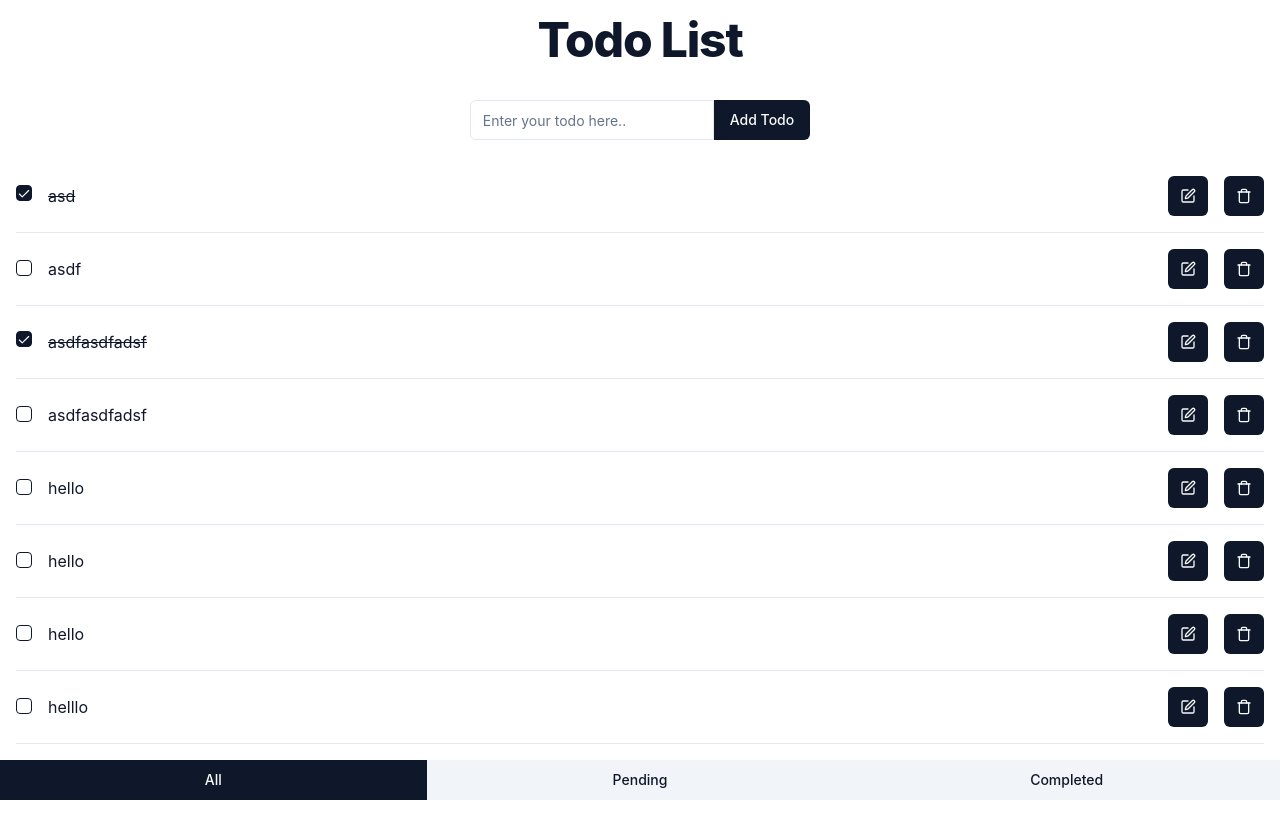
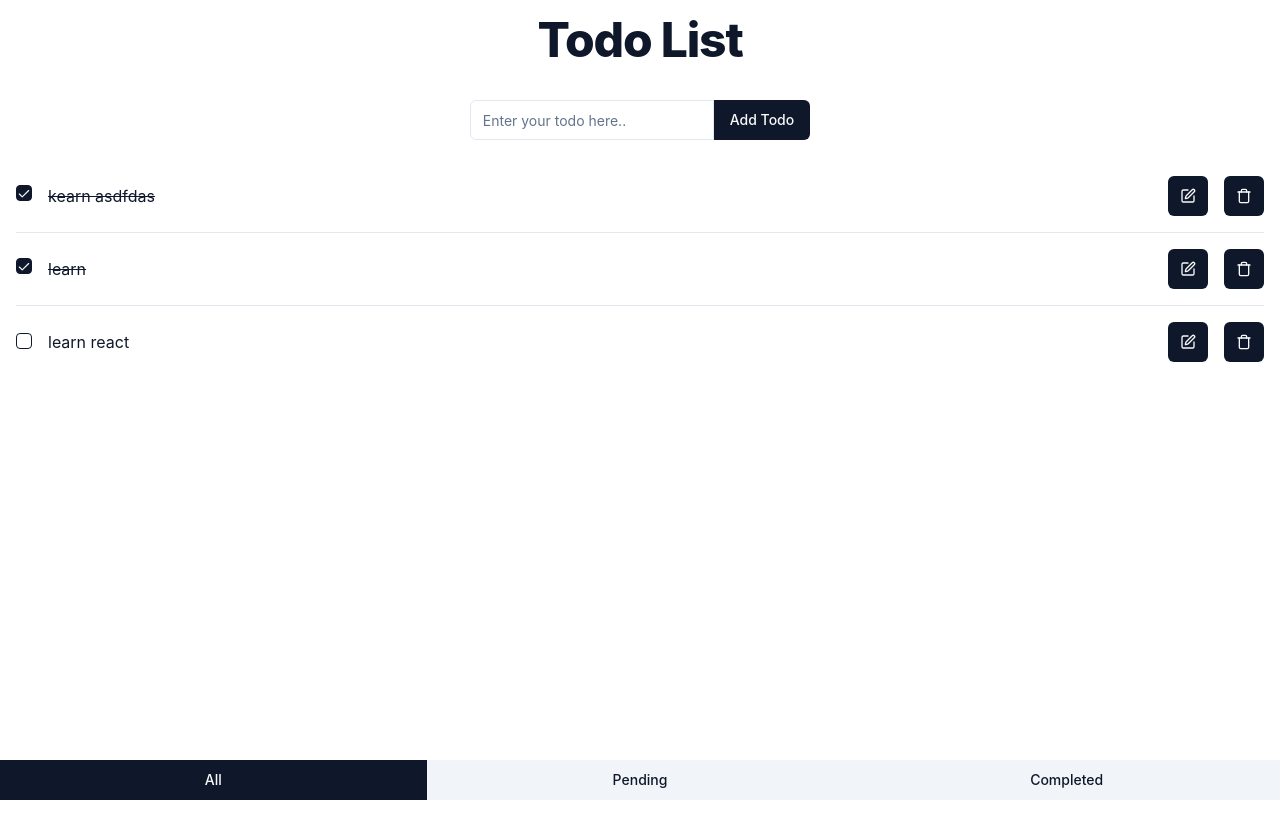
Before and after one commit to the-special-character/tsc-fs12, a React app: page / in a window 1280 px wide. Shown: the top 838 px of the page. After the commit the page ends 800 px from the top, so only its background shows below. Built offline with nearby package versions, Linux system fonts and the light colour scheme; data requests are answered from the project's data file.

Commit message:
completed function component

```diff
--- a/db.json
+++ b/db.json
@@ -1,63 +1,18 @@
 {
   "todoList": [
     {
-      "id": "ed1a",
-      "text": "asd",
+      "id": "8132",
+      "text": "kearn asdfdas",
       "isDone": true
     },
     {
-      "id": "ae3f",
-      "text": "asdf",
-      "isDone": false
-    },
-    {
-      "id": "ecb1",
-      "text": "asdfasdfadsf",
+      "id": "5445",
+      "text": "learn",
       "isDone": true
     },
     {
-      "id": "20d5",
-      "text": "asdfasdfadsf",
-      "isDone": false
-    },
-    {
-      "id": "5a2e",
-      "text": "hello",
-      "isDone": false
-    },
-    {
-      "id": "52e3",
-      "text": "hello",
-      "isDone": false
-    },
-    {
-      "id": "75dd",
-      "text": "hello",
-      "isDone": false
-    },
-    {
-      "id": "e4fc",
-      "text": "helllo",
-      "isDone": false
-    },
-    {
-      "id": "1a45",
-      "text": "hello",
-      "isDone": false
-    },
-    {
-      "id": "de72",
-      "text": "hello",
-      "isDone": false
-    },
-    {
-      "id": "8132",
-      "text": "asdfasdfdasf",
-      "isDone": false
-    },
-    {
-      "id": "5445",
-      "text": "asdfasdfdasf",
+      "id": "c6bf",
+      "text": "learn react",
       "isDone": false
     }
   ]
--- a/src/Todo/index.jsx
+++ b/src/Todo/index.jsx
@@ -29,7 +29,7 @@ const Todo = () => {
 
       let url = "http://localhost:3000/todoList";
       if (ft !== "all") {
-        url += `?isDone=${filterType === "completed"}`;
+        url += `?isDone=${ft === "completed"}`;
       }
 
       const res = await fetch(url);
@@ -45,11 +45,96 @@ const Todo = () => {
     }
   };
 
-  const addTodo = () => {};
+  const addTodo = async (e) => {
+    const currentState = "ADD_TODO";
+    try {
+      e.preventDefault();
+      setStatus((val) => [
+        ...val,
+        {
+          state: currentState,
+          status: "loading",
+          message: "Todo List is loading...",
+        },
+      ]);
 
-  const updateTodo = () => {};
+      const todoTextRef = todoText.current;
+      const text = todoTextRef.value;
 
-  const deleteTodo = () => {};
+      const res = await fetch("http://localhost:3000/todoList", {
+        method: "POST",
+        body: JSON.stringify({
+          text,
+          isDone: false,
+        }),
+        headers: {
+          "Content-Type": "application/json",
+          Accept: "application/json",
+        },
+      });
+      const json = await res.json();
+
+      setTodoList((val) => [...val, json]);
+
+      todoTextRef.value = "";
+      // async code
+    } catch (error) {
+    } finally {
+      setStatus((val) => {
+        const index = val.findIndex((x) => x.state === currentState);
+        return [...val.slice(0, index), ...val.slice(index + 1)];
+      });
+    }
+  };
+
+  const updateTodo = async (item) => {
+    try {
+      const res = await fetch(`http://localhost:3000/todoList/${item.id}`, {
+        method: "PUT",
+        body: JSON.stringify(item),
+        headers: {
+          "Content-Type": "application/json",
+          Accept: "application/json",
+        },
+      });
+
+      const json = await res.json();
+
+      setTodoList((val) => {
+        const index = val.findIndex((x) => x.id === item.id);
+        return [...val.slice(0, index), json, ...val.slice(index + 1)];
+      });
+    } catch (error) {}
+  };
+
+  const deleteTodo = async (item) => {
+    const currentState = "DELETE_TODO";
+    try {
+      setStatus((val) => [
+        ...val,
+        {
+          state: currentState,
+          status: "loading",
+          message: "Todo List is loading...",
+        },
+      ]);
+
+      await fetch(`http://localhost:3000/todoList/${item.id}`, {
+        method: "DELETE",
+      });
+
+      setTodoList((val) => {
+        const index = val.findIndex((x) => x.id === item.id);
+        return [...val.slice(0, index), ...val.slice(index + 1)];
+      });
+    } catch (error) {
+    } finally {
+      setStatus((val) => {
+        const index = val.findIndex((x) => x.state === currentState);
+        return [...val.slice(0, index), ...val.slice(index + 1)];
+      });
+    }
+  };
 
   const addTodoStatus = status.find((x) => x.state === "ADD_TODO");
   const loadTodoStatus = status.find((x) => x.state === "LOAD_TODO");
--- a/src/Todo/todoItem.jsx
+++ b/src/Todo/todoItem.jsx
@@ -1,4 +1,4 @@
-import React, { PureComponent, createRef } from "react";
+import React, { useEffect, useRef, useState } from "react";
 import { Trash, Edit, Check } from "lucide-react";
 import { Checkbox } from "../components/ui/checkbox";
 import { Button } from "../components/ui/button";
@@ -6,32 +6,20 @@ import { Separator } from "../components/ui/separator";
 import { cn } from "../lib/utils";
 import { Input } from "../components/ui/input";
 
-export default class TodoItem extends PureComponent {
-  state = {
-    isUpdating: false,
+const TodoItem = ({ item, updateTodo, deleteTodo, isLast, status }) => {
+  const [isUpdating, setIsUpdating] = useState(false);
+  const editInput = useRef(null);
+
+  const toggleUpdating = () => {
+    setIsUpdating((val) => !val);
   };
 
-  editInput = createRef();
+  useEffect(() => {
+    if (editInput.current) {
+      editInput.current.value = item.text;
+    }
+  }, [isUpdating]);
 
-  toggleUpdating = () => {
-    this.setState(
-      ({ isUpdating }) => {
-        return { isUpdating: !isUpdating };
-      },
-      () => {
-        const { text } = this.props.item;
-        const { isUpdating } = this.state;
-        if (this.editInput.current) {
-          this.editInput.current.value = isUpdating ? text : "";
-        }
-      }
-    );
-  };
-
-  render() {
-    console.log("todo item");
-    const { item, updateTodo, deleteTodo, isLast, status } = this.props;
-    const { isUpdating } = this.state;
   return (
     <li className="list-none m-4" key={item.id}>
       <div className="flex items-center gap-4">
@@ -51,12 +39,12 @@ export default class TodoItem extends PureComponent {
           <form
             onSubmit={(e) => {
               e.preventDefault();
-                updateTodo({ ...item, text: this.editInput.current.value });
-                this.toggleUpdating();
+              updateTodo({ ...item, text: editInput.current.value });
+              toggleUpdating();
             }}
             className="flex flex-1 gap-4 items-center"
           >
-              <Input type="text" ref={this.editInput} />
+            <Input type="text" ref={editInput} />
             <Button size="icon" type="submit">
               <Check className="h-4 w-4" />
             </Button>
@@ -70,7 +58,7 @@ export default class TodoItem extends PureComponent {
             >
               {item.text}
             </p>
-              <Button size="icon" onClick={this.toggleUpdating}>
+            <Button size="icon" onClick={toggleUpdating}>
               <Edit className="h-4 w-4" />
             </Button>
           </div>
@@ -86,5 +74,6 @@ export default class TodoItem extends PureComponent {
       {!isLast && <Separator className="my-4" />}
     </li>
   );
-  }
-}
+};
+
+export default TodoItem;
```
Lines whose indentation alone changed are shown as unchanged.
